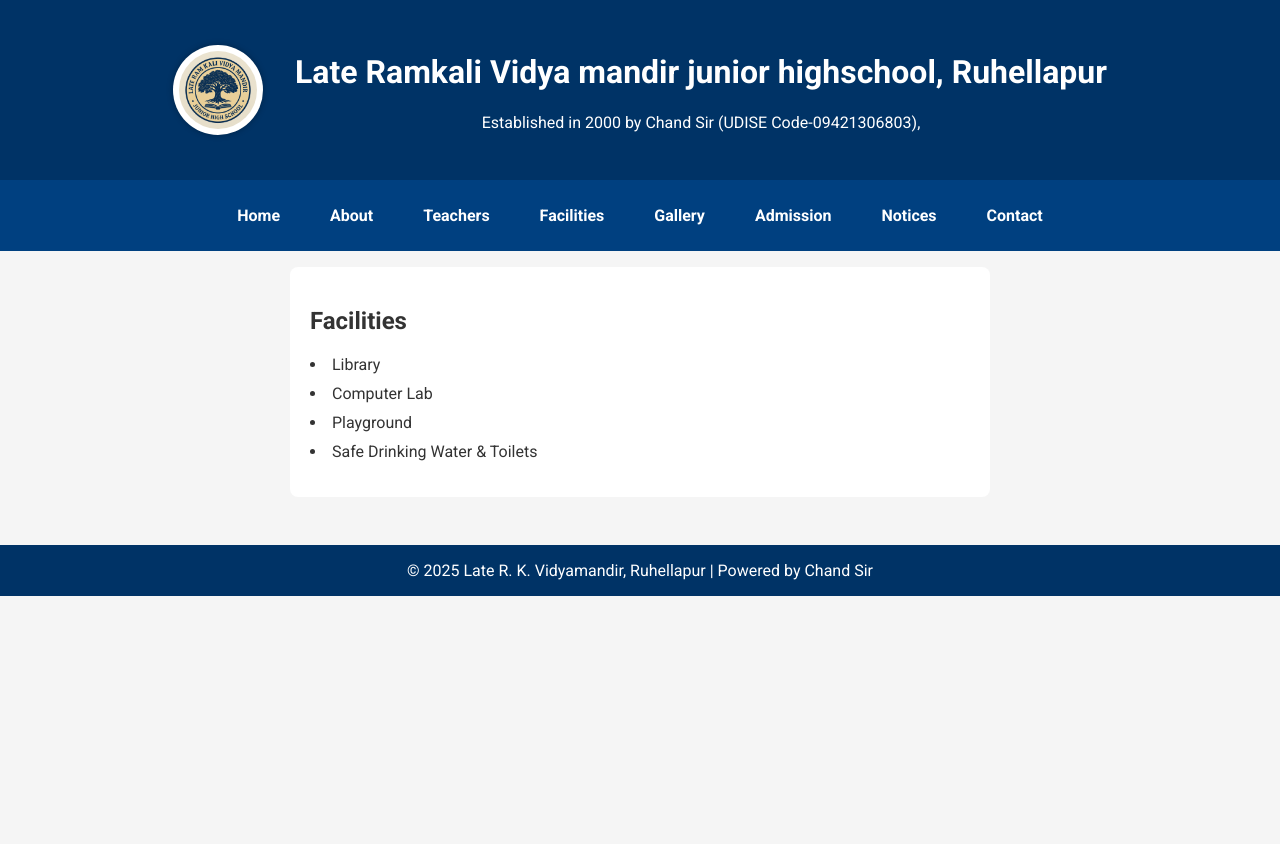
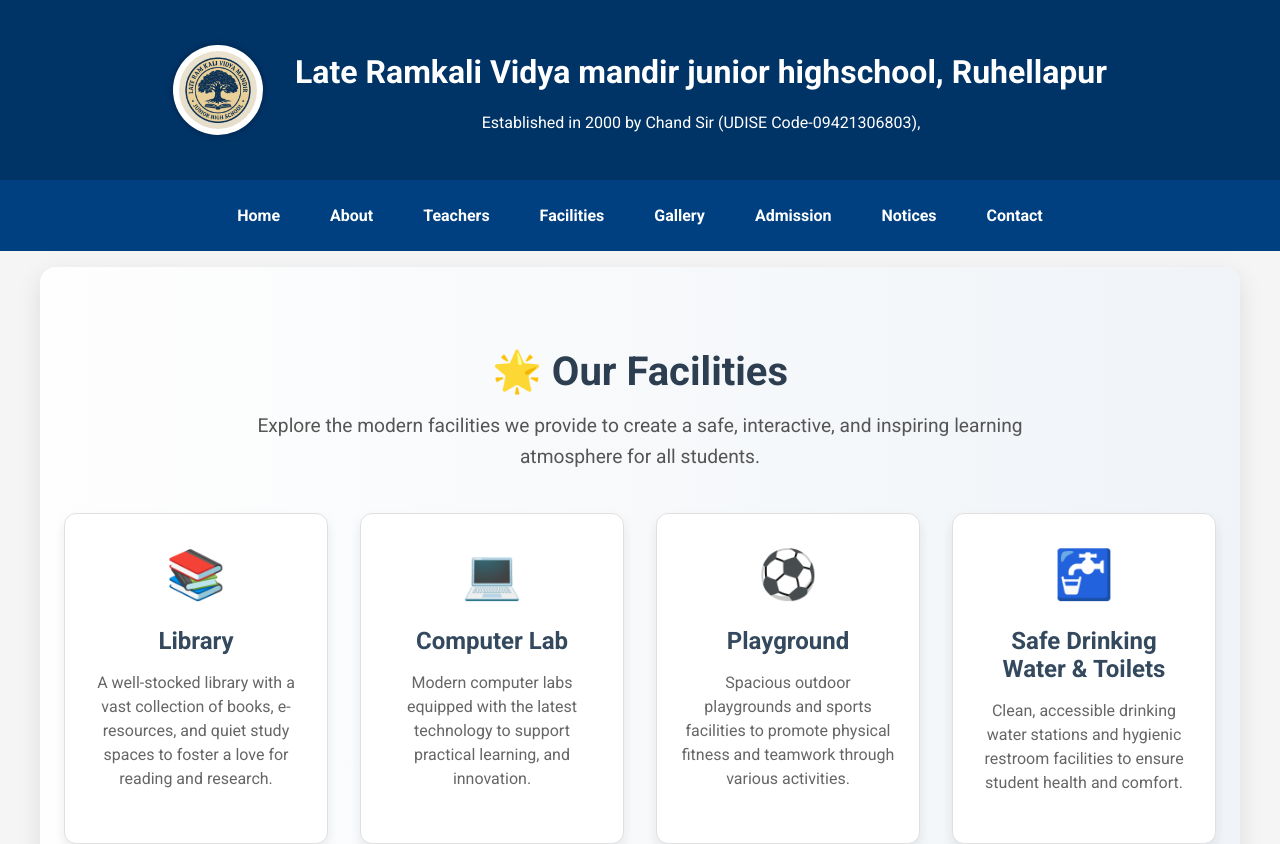
Before and after one commit to kashishsingh2004/rk-vidyamandir, a Next.js app: page /facilities in a window 1280 px wide. Shown: the top 844 px of the page. Before the commit the page ends 800 px from the top, so only its background shows below. Built offline with nearby package versions, Linux system fonts and the light colour scheme.

Commit message:
update facilities page

```diff
--- a/src/app/facilities/page.js
+++ b/src/app/facilities/page.js
@@ -1,15 +1,49 @@
 import styles from "./page.module.css";
 
 export default function FacilitiesPage() {
+  const facilities = [
+    {
+      icon: "📚",
+      title: "Library",
+      description:
+        "A well-stocked library with a vast collection of books, e-resources, and quiet study spaces to foster a love for reading and research.",
+    },
+    {
+      icon: "💻",
+      title: "Computer Lab",
+      description:
+        "Modern computer labs equipped with the latest technology to support practical learning, and innovation.",
+    },
+    {
+      icon: "⚽",
+      title: "Playground",
+      description:
+        "Spacious outdoor playgrounds and sports facilities to promote physical fitness and teamwork through various activities.",
+    },
+    {
+      icon: "🚰",
+      title: "Safe Drinking Water & Toilets",
+      description:
+        "Clean, accessible drinking water stations and hygienic restroom facilities to ensure student health and comfort.",
+    },
+  ];
+
   return (
     <div className={styles.container}>
-      <h2>Facilities</h2>
-      <ul className={styles.list}>
-        <li>Library</li>
-        <li>Computer Lab</li>
-        <li>Playground</li>
-        <li>Safe Drinking Water & Toilets</li>
-      </ul>
+      <h2 className={styles.title}>🌟 Our Facilities</h2>
+      <p className={styles.description}>
+        Explore the modern facilities we provide to create a safe, interactive,
+        and inspiring learning atmosphere for all students.
+      </p>
+      <div className={styles.grid}>
+        {facilities.map((facility, index) => (
+          <div className={styles.card} key={index}>
+            <div className={styles.icon}>{facility.icon}</div>
+            <h3 className={styles.cardTitle}>{facility.title}</h3>
+            <p className={styles.cardDescription}>{facility.description}</p>
+          </div>
+        ))}
+      </div>
     </div>
   );
 }
--- a/src/app/facilities/page.module.css
+++ b/src/app/facilities/page.module.css
@@ -1,16 +1,64 @@
 .container {
-  max-width: 700px;
-  margin: auto;
-  background: white;
-  padding: 20px;
-  border-radius: 8px;
+  padding: 3rem 1.5rem;
+  max-width: 1200px;
+  margin: 0 auto;
+  background: linear-gradient(to right, #fefefe, #f0f4f8);
+  border-radius: 16px;
+  box-shadow: 0 8px 24px rgba(0, 0, 0, 0.1);
 }
 
-.list {
-  list-style: disc inside;
-  padding-left: 0;
+.title {
+  font-size: 2.5rem;
+  font-weight: 700;
+  text-align: center;
+  color: #2c3e50;
+  margin-bottom: 1rem;
 }
 
-.list li {
-  margin: 10px 0;
+.description {
+  font-size: 1.2rem;
+  text-align: center;
+  max-width: 800px;
+  margin: 0 auto 2.5rem auto;
+  color: #555;
+  line-height: 1.6;
 }
+
+.grid {
+  display: grid;
+  gap: 2rem;
+  grid-template-columns: repeat(auto-fit, minmax(260px, 1fr));
+}
+
+.card {
+  background-color: #ffffff;
+  border-radius: 12px;
+  padding: 2rem 1.5rem;
+  text-align: center;
+  transition: transform 0.3s ease, box-shadow 0.3s ease;
+  box-shadow: 0 6px 12px rgba(0, 0, 0, 0.08);
+  border: 1px solid #e0e0e0;
+}
+
+.card:hover {
+  transform: translateY(-8px);
+  box-shadow: 0 10px 25px rgba(0, 0, 0, 0.15);
+}
+
+.icon {
+  font-size: 3rem;
+  margin-bottom: 1rem;
+}
+
+.cardTitle {
+  font-size: 1.5rem;
+  font-weight: 600;
+  color: #34495e;
+  margin-bottom: 0.5rem;
+}
+
+.cardDescription {
+  font-size: 1rem;
+  color: #666;
+  line-height: 1.5;
+}
```
